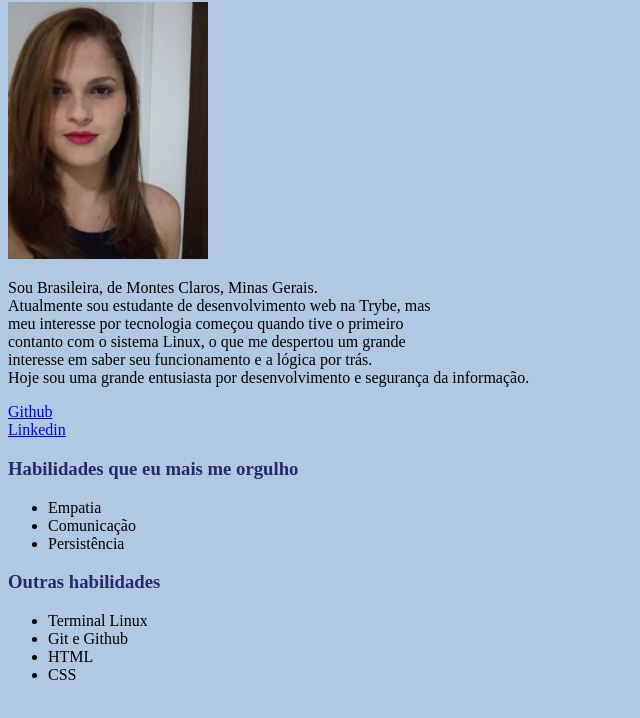
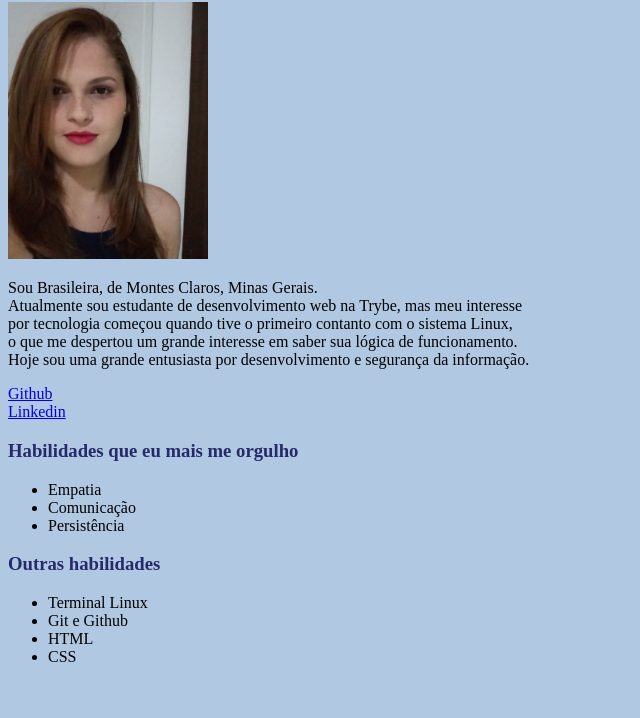
Before and after one commit to rayssa-aguiar/rayssa-aguiar.github.io, a plain HTML site: page index.html in a window 1280 px wide. Shown: the part 78-796 px from the top of the page, without its empty margins (0-640 px from the left). Drawn offline with Linux system fonts and the light colour scheme.

Commit message:
Atualizaçao

```diff
--- a/index.html
+++ b/index.html
@@ -25,10 +25,9 @@ h3{
   <img src="foto perfil.jpg" alt="foto perfil Rayssa" width="200">
   <p>
     Sou Brasileira, de Montes Claros, Minas Gerais.<br>
-    Atualmente sou estudante de desenvolvimento web na Trybe, mas<br>
-		meu interesse por tecnologia começou quando tive o primeiro<br>
-		contanto com o sistema Linux, o que me despertou um grande<br>
-		interesse em saber seu funcionamento e a lógica por trás.<br>
+    Atualmente sou estudante de desenvolvimento web na Trybe, mas meu interesse <br>
+		por tecnologia começou quando tive o primeiro contanto com o sistema Linux,<br>
+		o que me despertou um grande interesse em saber sua lógica de funcionamento.<br>
     Hoje sou uma grande entusiasta por desenvolvimento e segurança da informação.
   </p>
   <p>
```
